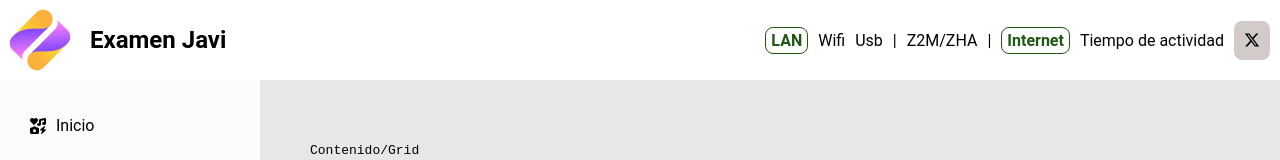
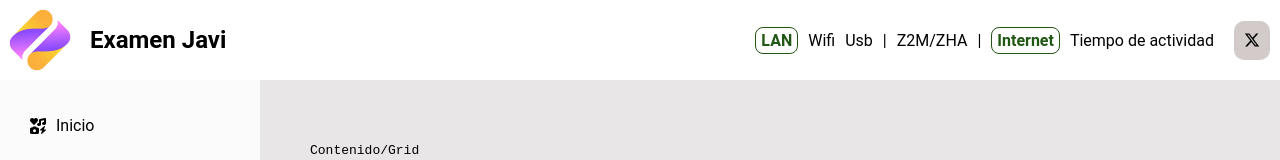
Before and after one commit to javferTec/examenDisenyoInterfaces, a plain HTML site: page youtubeVideo/web/index.html in a window 1280 px wide. Shown: the top 160 px of the page. Drawn offline with Linux system fonts and the light colour scheme.

Commit message:
fixed icono navbar

```diff
--- a/youtubeVideo/web/css/main.css
+++ b/youtubeVideo/web/css/main.css
@@ -54,11 +54,13 @@ body {
     text-decoration: none;
 }
 
-.c-button--icon {
+.c-button__icon {
     color: #000000;
     background-color: #d3caca;
     border: none;
     padding: 10px;
+    border-radius: 10px;
+    margin-left: 10px;
 }
 
 /**********************************************/
--- a/youtubeVideo/web/index.html
+++ b/youtubeVideo/web/index.html
@@ -40,7 +40,7 @@
             <a href="#" class="c-navbar__item">
                 Tiempo de actividad
             </a>
-            <div href="#" class="c-navbar__item c-button c-button--icon">
+            <div href="#" class="c-navbar__item c-button__icon">
                 <i class="fa-brands fa-x-twitter"></i>
             </div>
         </div>
```
